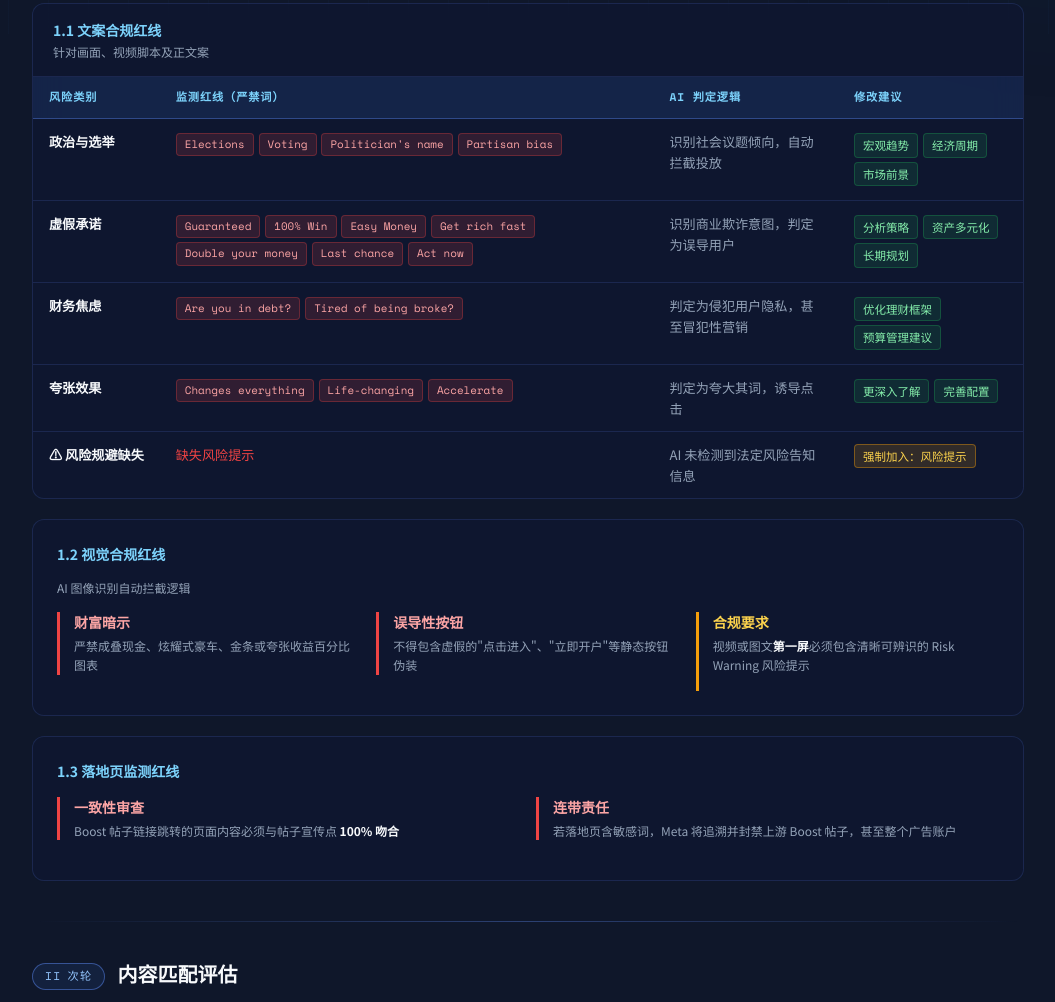
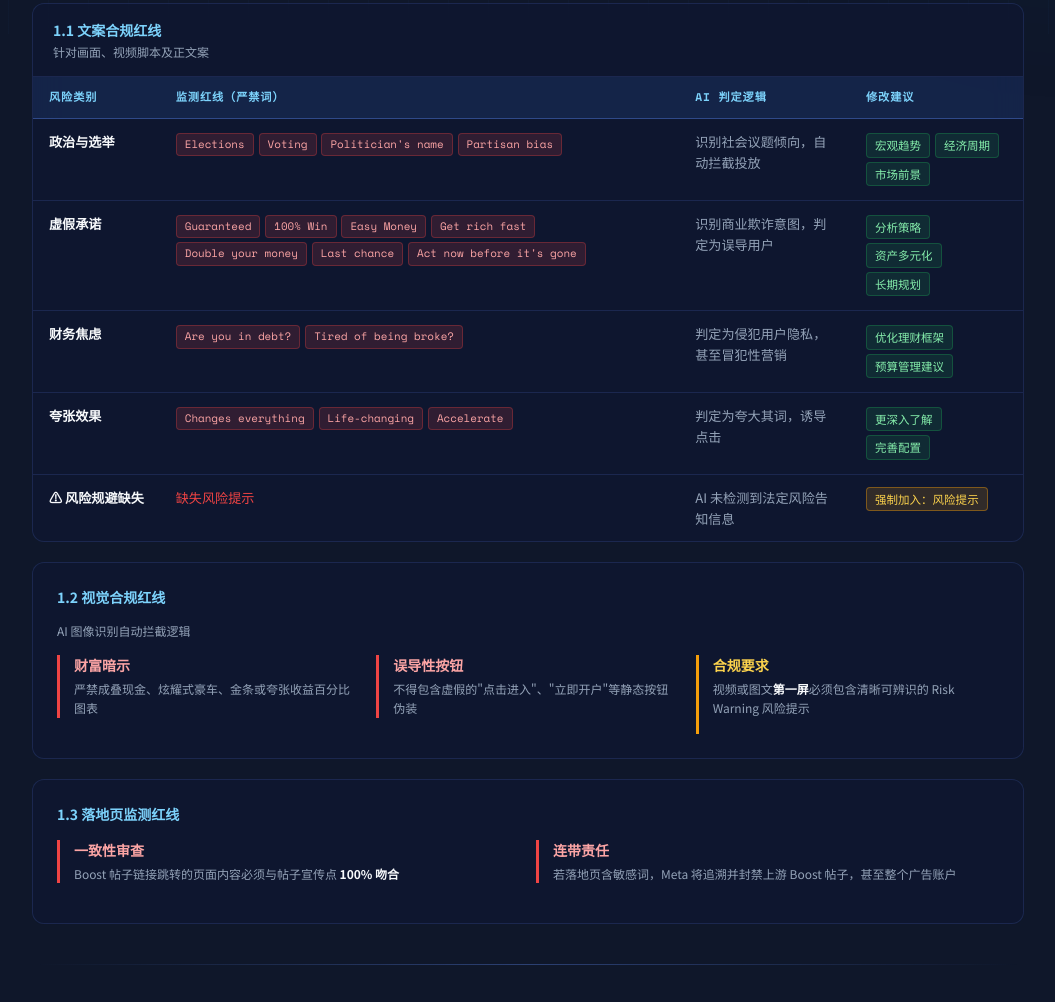
Before and after one commit to QiumeiYuan2026/Boost_compliance_report, a plain HTML site: page index.html in a window 1280 px wide. Shown: the part 766-1768 px from the top of the page, without its empty margins (112-1167 px from the left). Drawn offline with nearby package versions, Linux system fonts and the light colour scheme.

Commit message:
Update index.html

```diff
--- a/index.html
+++ b/index.html
@@ -462,7 +462,7 @@
                 <span class="risk-pill">Get rich fast</span>
                 <span class="risk-pill">Double your money</span>
                 <span class="risk-pill">Last chance</span>
-                <span class="risk-pill">Act now</span>
+                <span class="risk-pill">Act now before it's gone</span>
               </td>
               <td>
                 <span class="lang-cn" style="color: var(--text-secondary);">识别商业欺诈意图，判定为误导用户</span>
```
